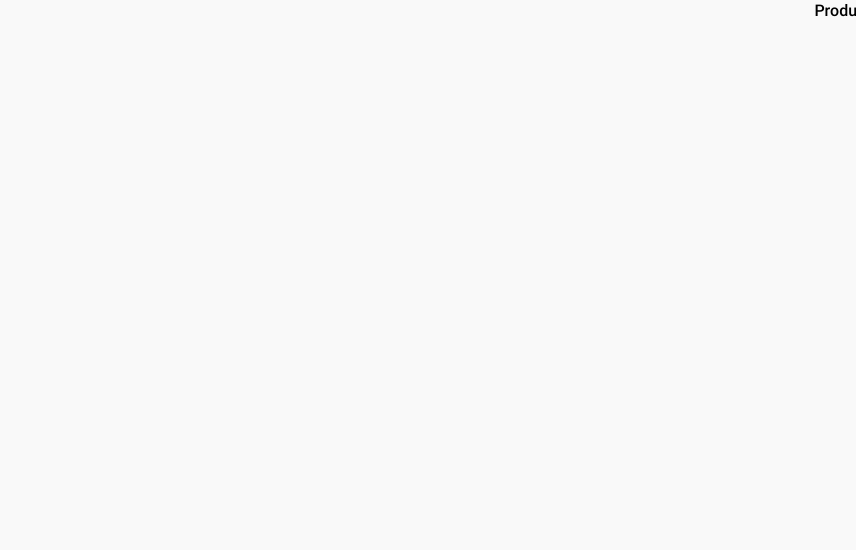
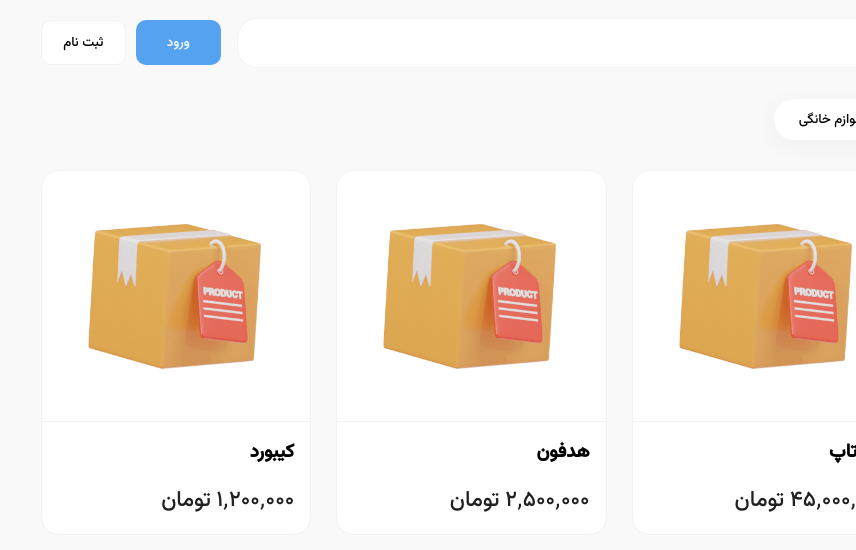
Before and after one commit to firoozi15/Abolfazl-Firoozi_Week21, a React (Vite) app: page / in a window 1280 px wide. Shown: the top 550 px of the page, without its empty margins (424-1280 px from the left). Built offline with nearby package versions, Linux system fonts and the light colour scheme.

Commit message:
feat(store): build store page UI

```diff
--- /dev/null
+++ b/src/components/ProductCardStore.jsx
@@ -0,0 +1,20 @@
+import styles from "./ProductCardStore.module.css";
+
+function ProductCard({ product }) {
+  return (
+    <div className={styles.card}>
+      <div className={styles.imageBox}>
+        <img src={product.image || "/icon/product.png"} alt={product.name} />
+      </div>
+
+      <div className={styles.info}>
+        <h3>{product.name}</h3>
+        <p className={styles.price}>
+          {product.price.toLocaleString("fa-IR")} تومان
+        </p>
+      </div>
+    </div>
+  );
+}
+
+export default ProductCard;
--- /dev/null
+++ b/src/components/ProductCardStore.module.css
@@ -0,0 +1,29 @@
+.card {
+  background: var(--white);
+  border: 1px solid var(--gray_background);
+  border-radius: 18px;
+}
+
+.imageBox {
+  height: 250px;
+  display: flex;
+  align-items: center;
+  justify-content: center;
+  padding: 1rem;
+}
+
+.imageBox img {
+  max-width: 200px;
+  max-height: 200px;
+}
+
+.info {
+  border-top: 1px solid var(--gray_background);
+  padding: 1rem;
+}
+
+.price {
+  margin-top: 1rem;
+  font-size: 22px;
+  color: var(--text);
+}
--- a/src/pages/Products.jsx
+++ b/src/pages/Products.jsx
@@ -1,7 +1,67 @@
+import styles from "./Products.module.css";
+import ProductCard from "../components/ProductCardStore.jsx";
+
+import { CiSearch } from "react-icons/ci";
+import Pagination from "../components/Pagination.jsx";
+
 function Products() {
+  const products = [
+    {
+      id: 1,
+      name: "توپ",
+      price: 650000,
+      quantity: 56,
+    },
+    {
+      id: 2,
+      name: "لپ تاپ",
+      price: 45000000,
+      quantity: 12,
+    },
+    {
+      id: 3,
+      name: "هدفون",
+      price: 2500000,
+      quantity: 30,
+    },
+    {
+      id: 4,
+      name: "کیبورد",
+      price: 1200000,
+      quantity: 20,
+    },
+  ];
+
   return (
-    <div>Products</div>
-  )
+    <div className={styles.container}>
+      <header className={styles.header}>
+        <div className={styles.logo}>
+          <img src="/icon/L-R.png" alt="logo" />
+        </div>
+        <div className={styles.search}>
+          <CiSearch />
+          <input type="text" placeholder="جستجو" />
+        </div>
+        <div className={styles.user}>
+          <button className={styles.login}>ورود</button>
+          <button>ثبت نام</button>
+        </div>
+      </header>
+
+      <div className={styles.categories}>
+        <button className={styles.active}>همه</button>
+        <button>دیجیتال</button>
+        <button>پوشاک</button>
+        <button>لوازم خانگی</button>
+      </div>
+
+      <div className={styles.products}>
+        {products.map((product) => (
+          <ProductCard key={product.id} product={product} />
+        ))}
+      </div>
+    </div>
+  );
 }
 
-export default Products
+export default Products;
--- /dev/null
+++ b/src/pages/Products.module.css
@@ -0,0 +1,92 @@
+.container {
+  width: 98%;
+  margin: auto;
+  padding: 1rem 0;
+}
+
+.header {
+  display: flex;
+  justify-content: space-between;
+  align-items: center;
+  gap: 1rem;
+}
+
+.logo {
+  display: flex;
+  align-items: center;
+}
+
+.logo img {
+  max-width: 50px;
+}
+
+.user {
+  display: flex;
+  gap: 10px;
+}
+
+.user .login {
+  background-color: var(--main);
+  color: var(--white);
+  border: none;
+}
+
+.user button {
+  border: none;
+  background-color: var(--white);
+  width: 85px;
+  height: 45px;
+  border-radius: 10px;
+  border: 1px solid var(--gray_background);
+  cursor: pointer;
+}
+
+.search {
+  background: var(--white);
+  width: 100%;
+  border-radius: 20px;
+  height: 50px;
+  display: flex;
+  align-items: center;
+  border: 1px solid var(--gray_background);
+  gap: 10px;
+  padding: 0 20px;
+}
+
+.search svg {
+  width: 25px;
+  height: 25px;
+}
+
+.search input {
+  border: none;
+  outline: none;
+  background: transparent;
+  width: 100%;
+  font-size: 16px;
+}
+
+.categories {
+  display: flex;
+  gap: 20px;
+  margin: 30px 0;
+}
+
+.categories button {
+  border: none;
+  background: var(--white);
+  box-shadow: 0 5px 20px #eee;
+  padding: 10px 25px;
+  border-radius: 20px;
+}
+
+.active {
+  background: var(--main) !important;
+  color: var(--white);
+}
+
+.products {
+  display: grid;
+  grid-template-columns: repeat(auto-fit, minmax(250px, 1fr));
+  gap: 25px;
+}
```
Also changed, not shown: public/icon/product.png (added).
